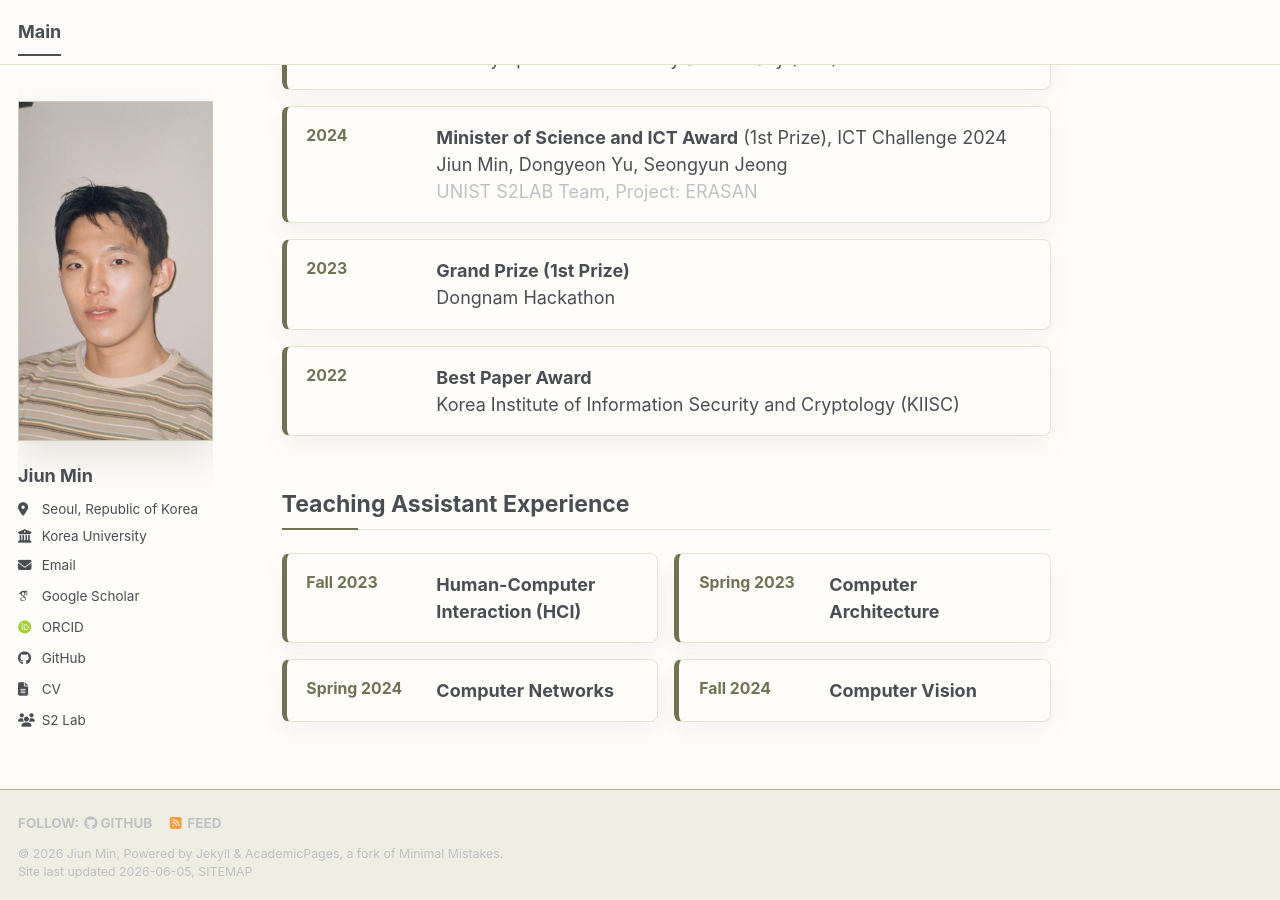
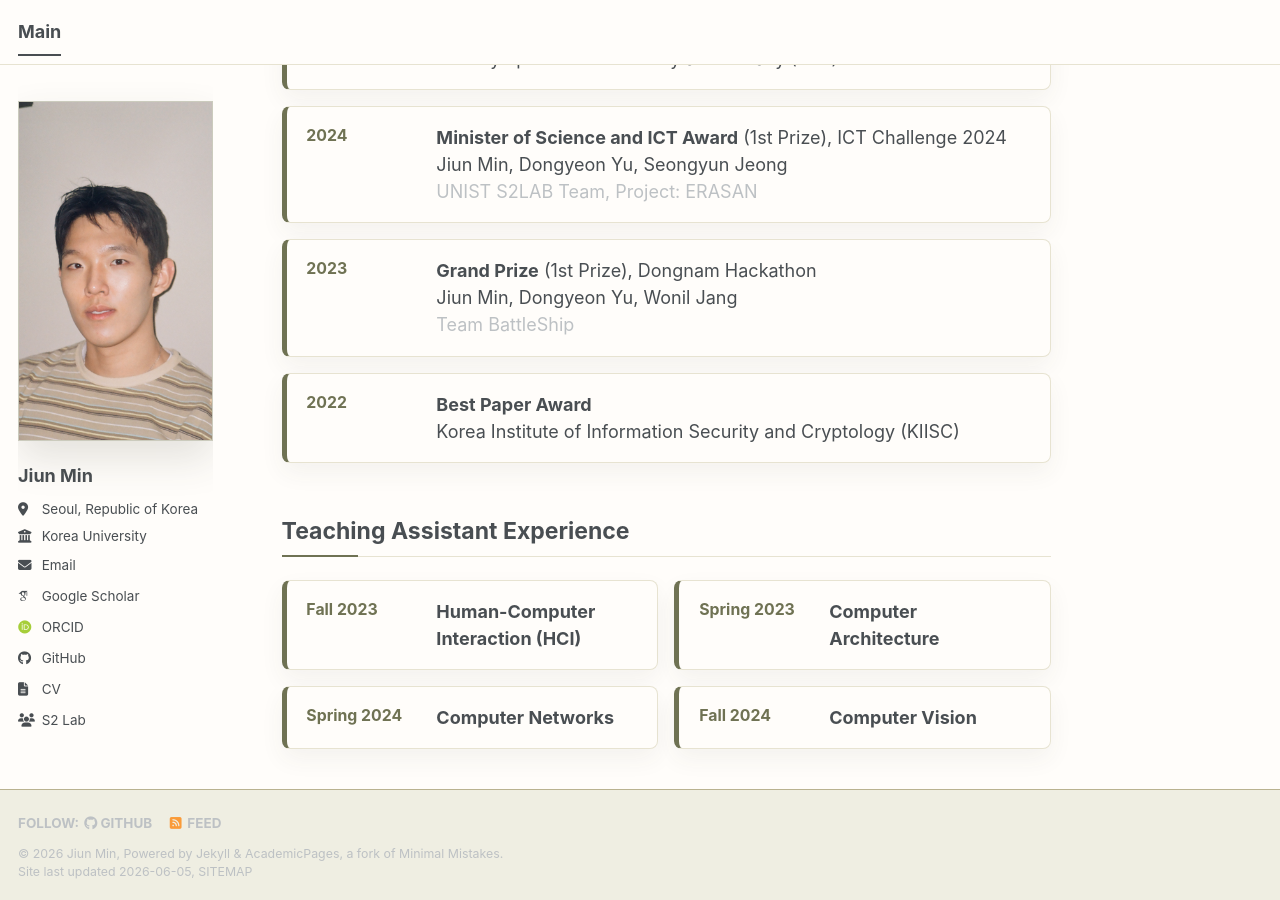
Before and after one commit to MJUCOM/MJUCOM.github.io, a Jekyll site: the page built from _pages/about.md, in a window 1280 px wide and 900 px high, scrolled down 2071 px. Built offline with Jekyll 4.4.1, drawn with Linux system fonts in a browser that asks for light colours; some web fonts are replaced; a script bundle is joined from its source files by our own code; library files that are not in the unit come from our copies.

Commit message:
prize modification

```diff
--- a/_pages/about.md
+++ b/_pages/about.md
@@ -110,7 +110,7 @@ redirect_from:
   </div>
   <div class="info-card">
     <span class="info-card-year">2023</span>
-    <div><strong>Grand Prize (1st Prize) </strong><br>Dongnam Hackathon</div>
+    <div><strong>Grand Prize</strong> (1st Prize), Dongnam Hackathon<br>Jiun Min, Dongyeon Yu, Wonil Jang<br><span class="info-card-detail">Team BattleShip</span></div>
   </div>
   <div class="info-card">
     <span class="info-card-year">2022</span>
```
